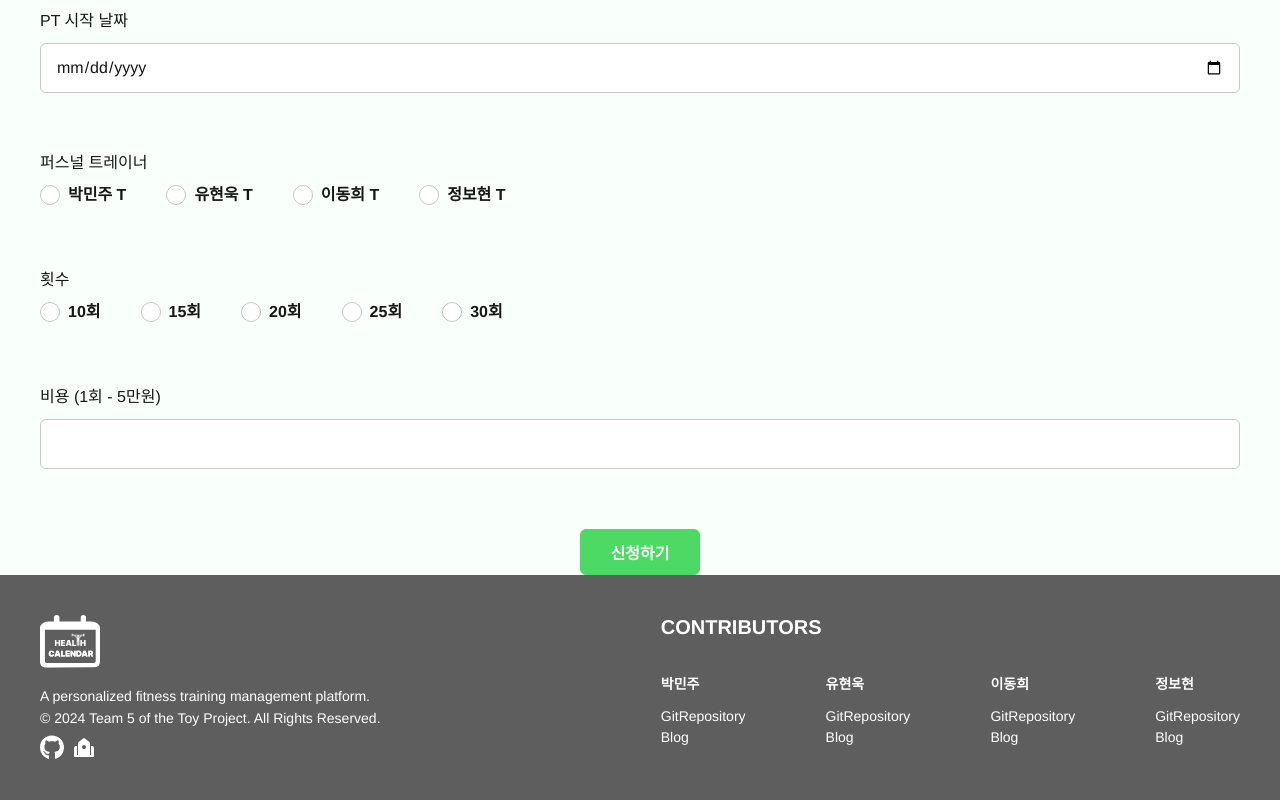
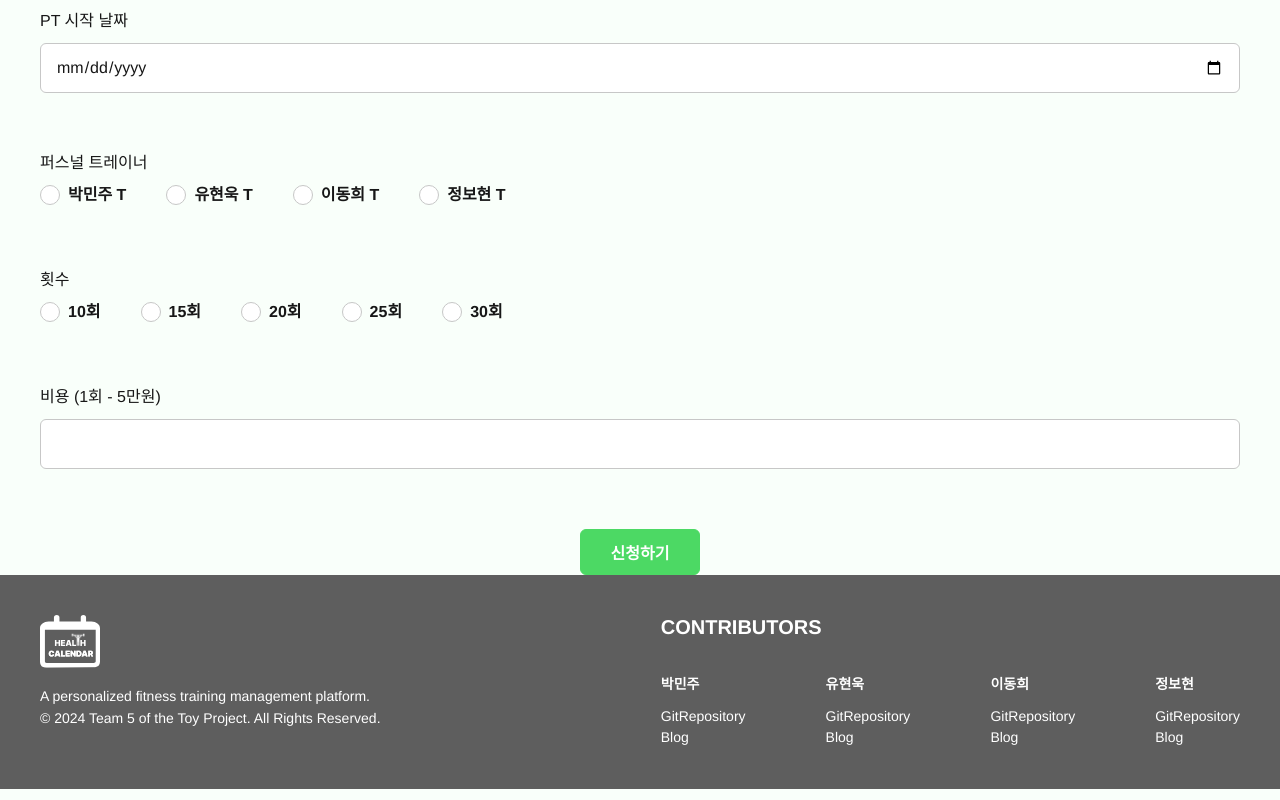
Before and after one commit to YuHyeonWook/health, a React (Vite) app: page /apply in a window 1280 px wide. Shown: the part 204-1004 px from the top of the page. Built offline with nearby package versions, Linux system fonts and the light colour scheme; no server answers; sample sign-in values are in the browser's storage.

Commit message:
Fix: 링크 부분 주석처리

```diff
--- a/src/components/Footer.tsx
+++ b/src/components/Footer.tsx
@@ -13,14 +13,14 @@ const Footer = () => {
           </Logo>
           <InfoText>A personalized fitness training management platform.</InfoText>
           <CopyText>&copy; 2024 Team 5 of the Toy Project. All Rights Reserved.</CopyText>
-          <LinkBox>
+          {/* <LinkBox>
             <LinkLayout href="">
               <LinkImg src={iconGithub} alt="깃허브 아이콘" />
             </LinkLayout>
             <LinkLayout href="">
               <LinkImg src={iconbuilding} alt="빌딩 아이콘" />
             </LinkLayout>
-          </LinkBox>
+          </LinkBox> */}
         </InfoBox>
         <ContributorsBox>
           <Title>CONTRIBUTORS</Title>
```
